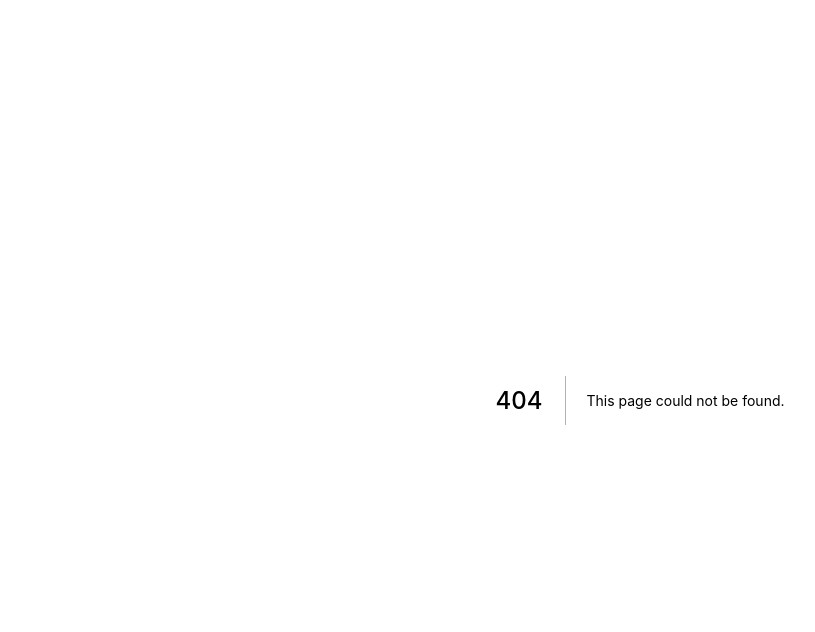
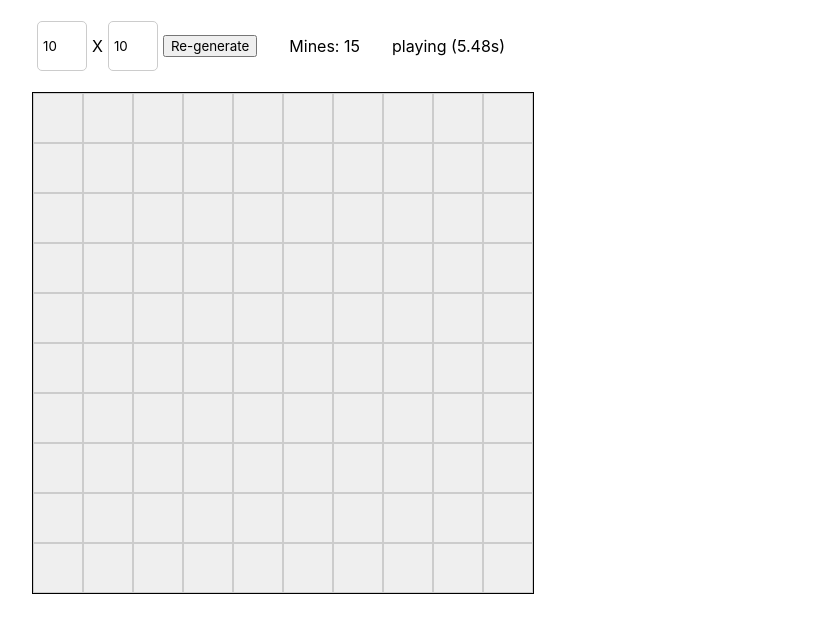
Before and after one commit to 5tarlight/auto-minesweeper, a Next.js app: page /bfs in a window 1280 px wide. Before the commit this address had no page. Shown: the top 632 px of the page, without its empty margins (0-815 px from the left). Built offline with nearby package versions, Linux system fonts and the light colour scheme.

Commit message:
duplicate bfs page

```diff
--- /dev/null
+++ b/pages/bfs.tsx
@@ -0,0 +1,232 @@
+import type { NextPage } from "next";
+import Head from "next/head";
+import { useEffect, useState } from "react";
+import MineGrid, { GridState } from "../components/MineGrid";
+import GridInput, { GameStatus, Grid } from "../components/GridInput";
+
+const Bfs: NextPage = () => {
+  const [grid, setGrid] = useState<Grid>({ row: 10, col: 10 });
+  const [gridState, setGridState] = useState<GridState[][]>([]);
+  const [status, setStatus] = useState<GameStatus>("playing");
+  const [timer, setTimer] = useState<number>(0);
+
+  const initGrid = () => {
+    const tempGridState: GridState[][] = [];
+    for (let i = 0; i < grid.row; i++) {
+      const row: GridState[] = [];
+      for (let j = 0; j < grid.col; j++) {
+        row.push({
+          row: i,
+          col: j,
+          type: "safe",
+          action: "default",
+          near: -1,
+        });
+      }
+      tempGridState.push(row);
+    }
+
+    for (let i = 0; i < grid.row * grid.col * 0.15; i++) {
+      const row = Math.floor(Math.random() * grid.row);
+      const col = Math.floor(Math.random() * grid.col);
+      tempGridState[row][col].type = "mine";
+    }
+
+    const { row, col } = grid;
+    for (let i = 0; i < row; i++) {
+      if (!tempGridState[i]) continue;
+      for (let j = 0; j < col; j++) {
+        if (
+          !tempGridState[i] ||
+          !tempGridState[i][j] ||
+          (i > 0 &&
+            (!tempGridState[i - 1] ||
+              !tempGridState[i - 1][j] ||
+              (j > 0 && !tempGridState[i - 1][j - 1]) ||
+              (j < col - 1 && !tempGridState[i - 1][j + 1]))) ||
+          (j > 0 && !tempGridState[i][j - 1]) ||
+          (j < col - 1 && !tempGridState[i][j + 1]) ||
+          (i < row - 1 &&
+            (!tempGridState[i + 1] ||
+              !tempGridState[i + 1][j] ||
+              (j > 0 && !tempGridState[i + 1][j - 1]) ||
+              (j < col - 1 && !tempGridState[i + 1][j + 1]))) ||
+          tempGridState[i][j].type === "mine"
+        )
+          continue;
+
+        let count = 0;
+
+        if (i > 0 && j > 0 && tempGridState[i - 1][j - 1].type === "mine")
+          // 왼쪽위
+          count++;
+        if (i > 0 && tempGridState[i - 1][j].type === "mine") count++; // 위
+        if (
+          i > 0 &&
+          j < col - 1 &&
+          tempGridState[i - 1][j + 1].type === "mine" // 오른쪽위
+        )
+          count++;
+        if (j > 0 && tempGridState[i][j - 1].type === "mine") count++; // 왼쪽
+        if (j < col - 1 && tempGridState[i][j + 1].type === "mine") count++; //오른쪽
+        if (
+          i < row - 1 &&
+          j > 0 &&
+          tempGridState[i + 1][j - 1].type === "mine" // 왼쪽아래
+        )
+          count++;
+        if (i < row - 1 && tempGridState[i + 1][j].type === "mine") count++; //아래
+        if (
+          i < row - 1 &&
+          j < col - 1 &&
+          tempGridState[i + 1][j + 1].type === "mine" // 오른쪽아래
+        )
+          count++;
+
+        tempGridState[i][j].near = count;
+      }
+    }
+
+    setStatus("playing");
+    setTimer(0);
+    setGridState(tempGridState);
+  };
+
+  const revealCellClick = (row: number, col: number) => {
+    if (status !== "playing") return;
+    revealCell(row, col);
+
+    if (status === "playing" && gridState[row][col].near == 0) {
+      revealNearCell(row - 1, col);
+      revealNearCell(row, col - 1);
+      revealNearCell(row, col + 1);
+      revealNearCell(row + 1, col);
+
+      revealCellWithoutEmpty(row - 1, col - 1);
+      revealCellWithoutEmpty(row - 1, col);
+      revealCellWithoutEmpty(row - 1, col + 1);
+      revealCellWithoutEmpty(row, col - 1);
+      revealCellWithoutEmpty(row, col + 1);
+      revealCellWithoutEmpty(row + 1, col - 1);
+      revealCellWithoutEmpty(row + 1, col);
+      revealCellWithoutEmpty(row + 1, col + 1);
+    }
+  };
+
+  const revealCell = (row: number, col: number) => {
+    if (row < 0 || row >= grid.row || col < 0 || col >= grid.col) return;
+    if (gridState[row][col].action !== "default") return;
+
+    const tempGridState = [...gridState];
+    tempGridState[row][col].action = "reveal";
+
+    if (tempGridState[row][col].type === "safe") setGridState(tempGridState);
+    else if (tempGridState[row][col].type === "mine") {
+      setStatus("lose");
+
+      // reveal all mine
+      for (let i = 0; i < grid.row; i++) {
+        for (let j = 0; j < grid.col; j++) {
+          if (gridState[i][j].type === "mine") {
+            tempGridState[i][j].action = "reveal";
+          }
+        }
+      }
+
+      setGridState(tempGridState);
+    }
+  };
+
+  const revealCellWithoutEmpty = (row: number, col: number) => {
+    if (row < 0 || row >= grid.row || col < 0 || col >= grid.col) return;
+    if (gridState[row][col].action !== "default") return;
+    if (gridState[row][col].near === 0) return;
+
+    const tempGridState = [...gridState];
+    tempGridState[row][col].action = "reveal";
+
+    if (tempGridState[row][col].type === "safe") setGridState(tempGridState);
+  };
+
+  const revealNearCell = (row: number, col: number) => {
+    if (row < 0 || col < 0 || row >= grid.row || col >= grid.col) return;
+    if (gridState[row][col].action !== "default") return;
+
+    if (gridState[row][col].near == 0) {
+      revealCellClick(row, col);
+    }
+  };
+
+  const toggleFlag = (row: number, col: number) => {
+    if (gridState[row][col].action === "reveal") return;
+
+    const tempGridState = [...gridState];
+    tempGridState[row][col].action =
+      tempGridState[row][col].action === "flag" ? "default" : "flag";
+
+    setGridState(tempGridState);
+  };
+
+  useEffect(() => {
+    initGrid();
+  }, [grid]);
+
+  useEffect(() => {
+    const time = setInterval(() => {
+      if (status === "playing") {
+        setTimer((timer * 100 + 1) / 100);
+      }
+    }, 10);
+
+    return () => {
+      clearInterval(time);
+    };
+  }, [timer]);
+
+  useEffect(() => {
+    // Check win
+    if (status === "playing") {
+      let count = 0;
+      let mines = 0;
+
+      gridState.forEach((e) =>
+        e
+          .filter((v) => v.action === "reveal" && v.type === "safe")
+          .forEach((v) => count++)
+      );
+      gridState.forEach((e) => {
+        e.filter((v) => v.type === "mine").forEach((v) => mines++);
+      });
+
+      if (count === grid.row * grid.col - mines) {
+        setStatus("win");
+      }
+    }
+  }, [gridState]);
+
+  return (
+    <>
+      <Head>
+        <title>Auto MineSweeper</title>
+      </Head>
+      <GridInput
+        grid={grid}
+        setGrid={setGrid}
+        initGrid={initGrid}
+        leftMines={Math.floor(grid.row * grid.col * 0.15)}
+        status={status}
+        timer={timer}
+      />
+
+      <MineGrid
+        col={grid.col}
+        row={grid.row}
+        gridState={gridState}
+        revealCell={revealCellClick}
+        toggleFlag={toggleFlag}
+      />
+    </>
+  );
+};
+
+export default Bfs;
```
